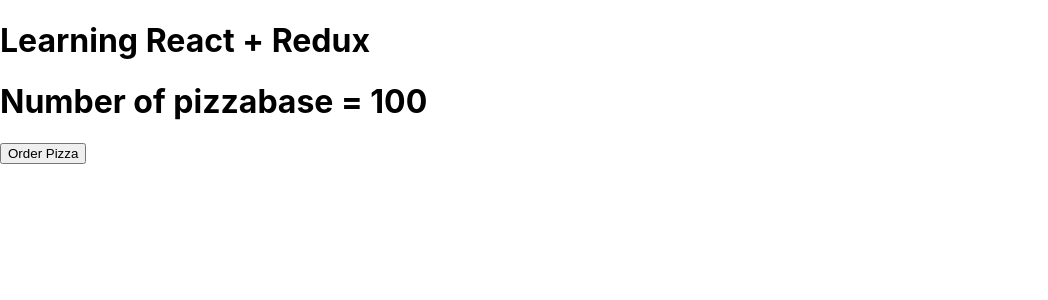
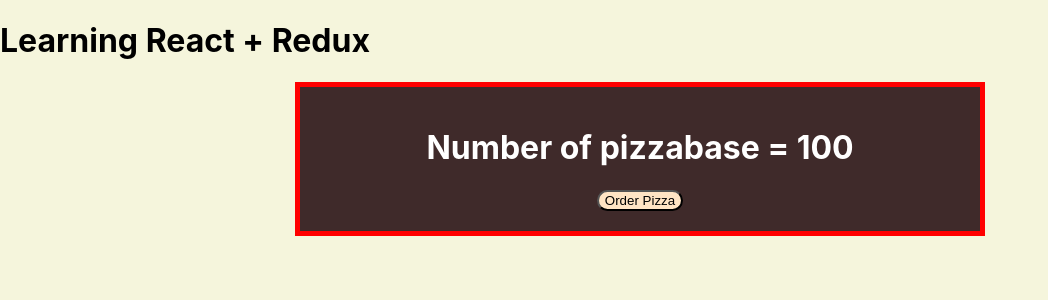
Before and after one commit to DavidOdhiambo1/learning-react-redux, a React (Create React App) app: page / in a window 1280 px wide. Shown: the top 300 px of the page, without its empty margins (0-1048 px from the left). Built offline with nearby package versions, Linux system fonts and the light colour scheme.

Commit message:
added css for PizzaBox

```diff
--- a/src/components/PizzaBox.js
+++ b/src/components/PizzaBox.js
@@ -1,4 +1,6 @@
-import React from 'react'
+import React from 'react';
+
+
 
 function PizzaBox() {
   return (
--- a/src/index.css
+++ b/src/index.css
@@ -5,9 +5,31 @@
     sans-serif;
   -webkit-font-smoothing: antialiased;
   -moz-osx-font-smoothing: grayscale;
+  background-color: beige;
 }
 
 code {
   font-family: source-code-pro, Menlo, Monaco, Consolas, 'Courier New',
     monospace;
 }
+
+
+
+.container {
+  background-color: #3f2a2a;
+  color: #fff;
+  width: 50%;
+  margin:auto;
+  border: 5px red solid;
+  padding:20px;
+  text-align: center;
+}
+.button {
+  background-color: bisque;
+  border-radius: 12px;
+}
+
+.button:hover {
+  color: red;
+
+}
```
